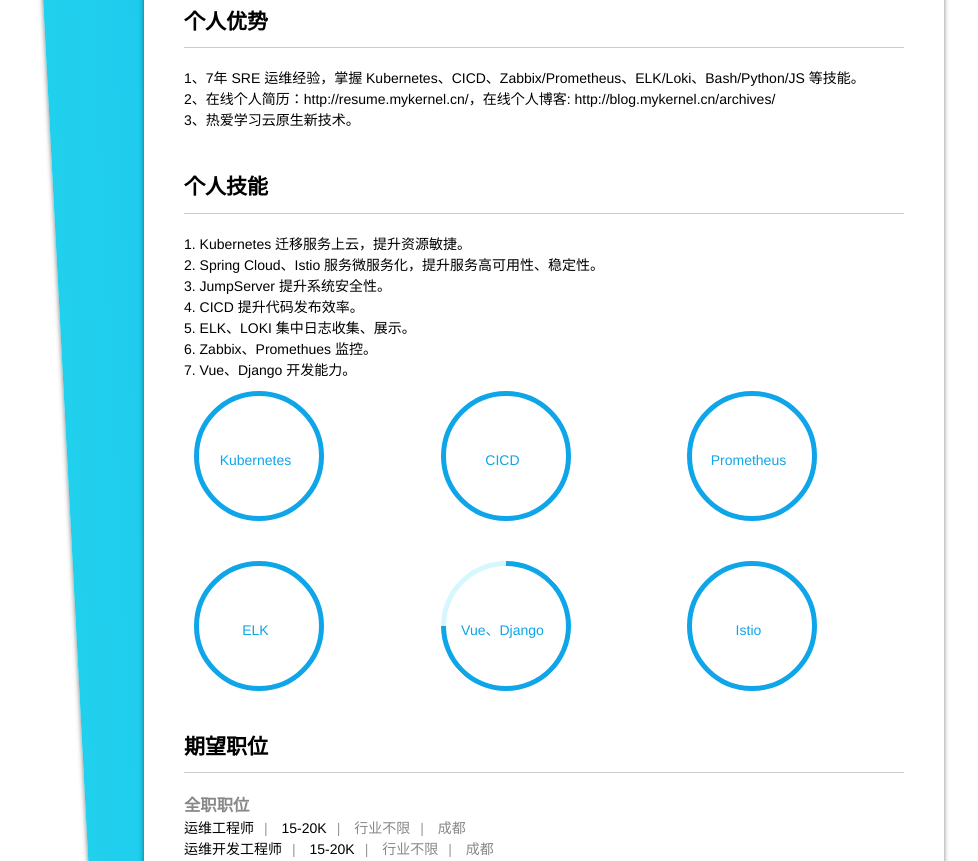
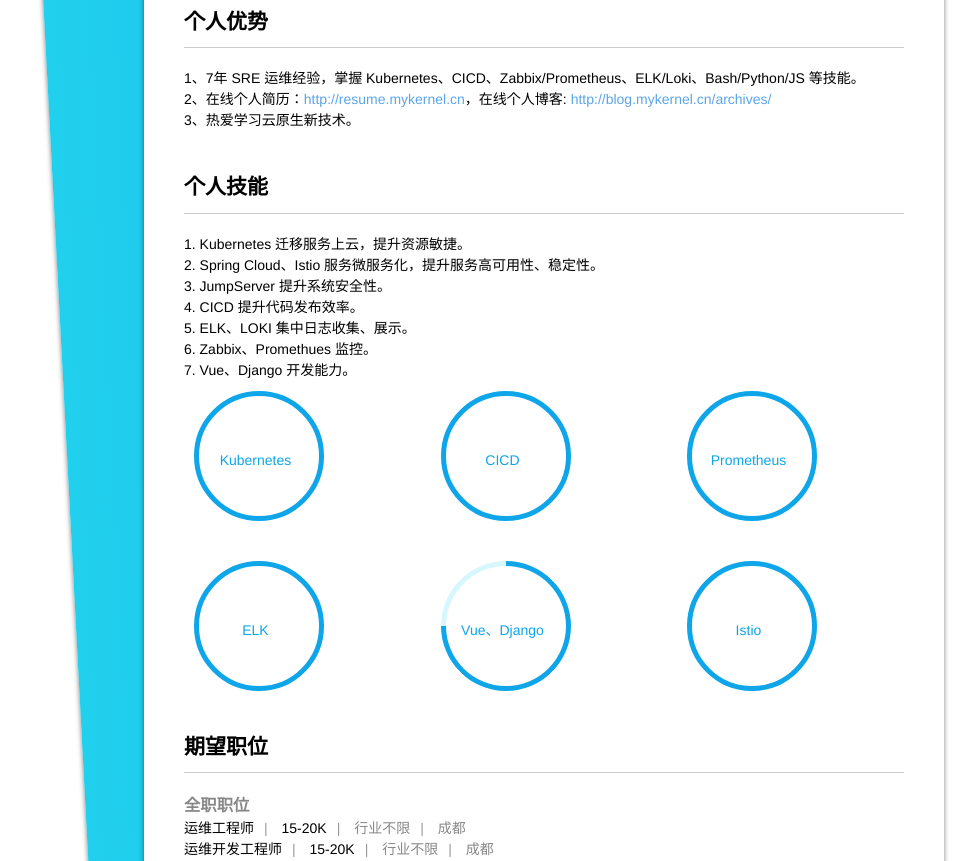
Before and after one commit to slcnx/biographical-notes, a plain HTML site: page index.html in a window 1280 px wide. Shown: the part 239-1100 px from the top of the page, without its empty margins (96-1074 px from the left). Drawn offline with Linux system fonts and the light colour scheme; a small style sheet from the web is missing.

Commit message:
update 简历

```diff
--- a/css/index.css
+++ b/css/index.css
@@ -167,6 +167,9 @@ h2 {
     gap: 10px;
 
 }
+.work a {
+    color: #5ba5e9;
+}
 
 /* 期望职位 */
 .position p span::after {
--- a/index.html
+++ b/index.html
@@ -58,7 +58,7 @@
 
                     <ul>
                         <li>1、7年 SRE  运维经验，掌握 Kubernetes、CICD、Zabbix/Prometheus、ELK/Loki、Bash/Python/JS  等技能。</li>
-                        <li>2、在线个人简历：http://resume.mykernel.cn/，在线个人博客: http://blog.mykernel.cn/archives/</li>
+                        <li>2、在线个人简历：<a href="http://resume.mykernel.cn" target="_blank">http://resume.mykernel.cn</a>，在线个人博客: <a href="http://blog.mykernel.cn/archives/" target="_blank">http://blog.mykernel.cn/archives/</a></li>
                         <li>3、热爱学习云原生新技术。</li>
                     </ul>
                 </div>
```
